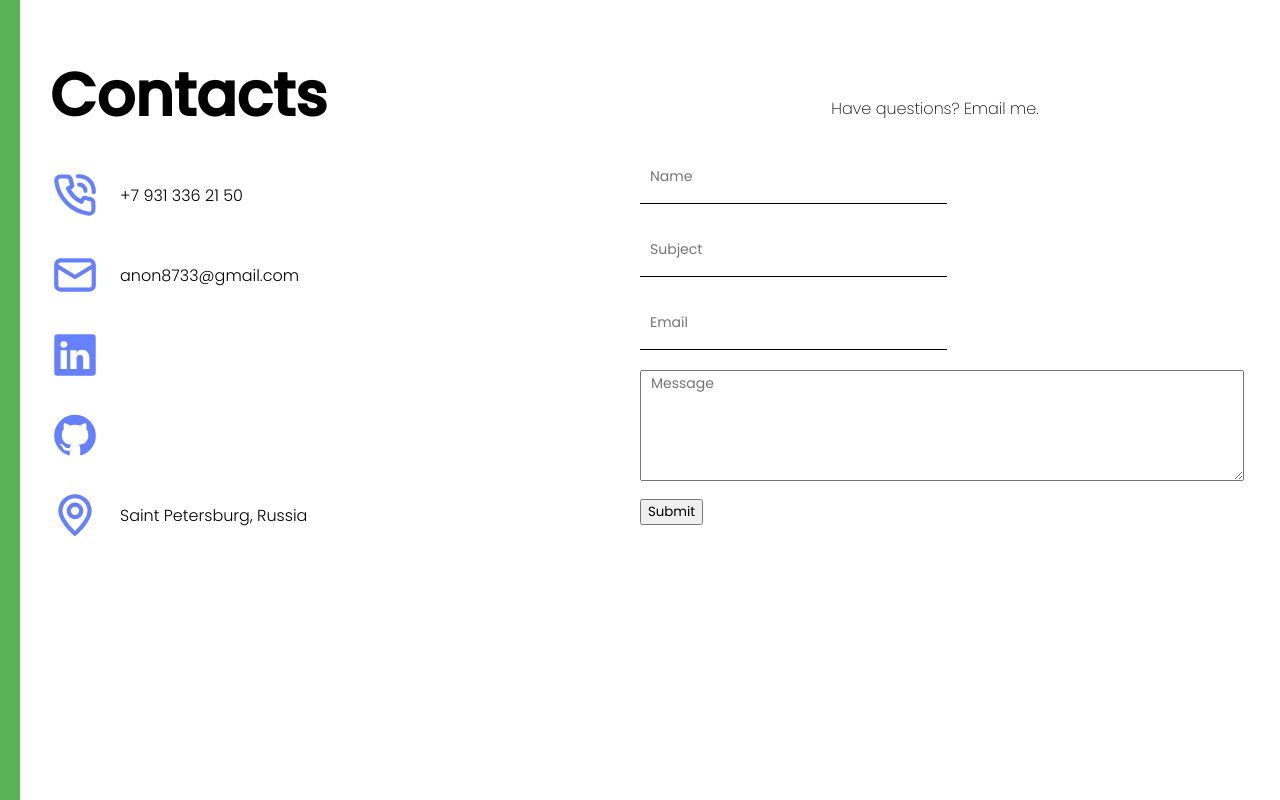
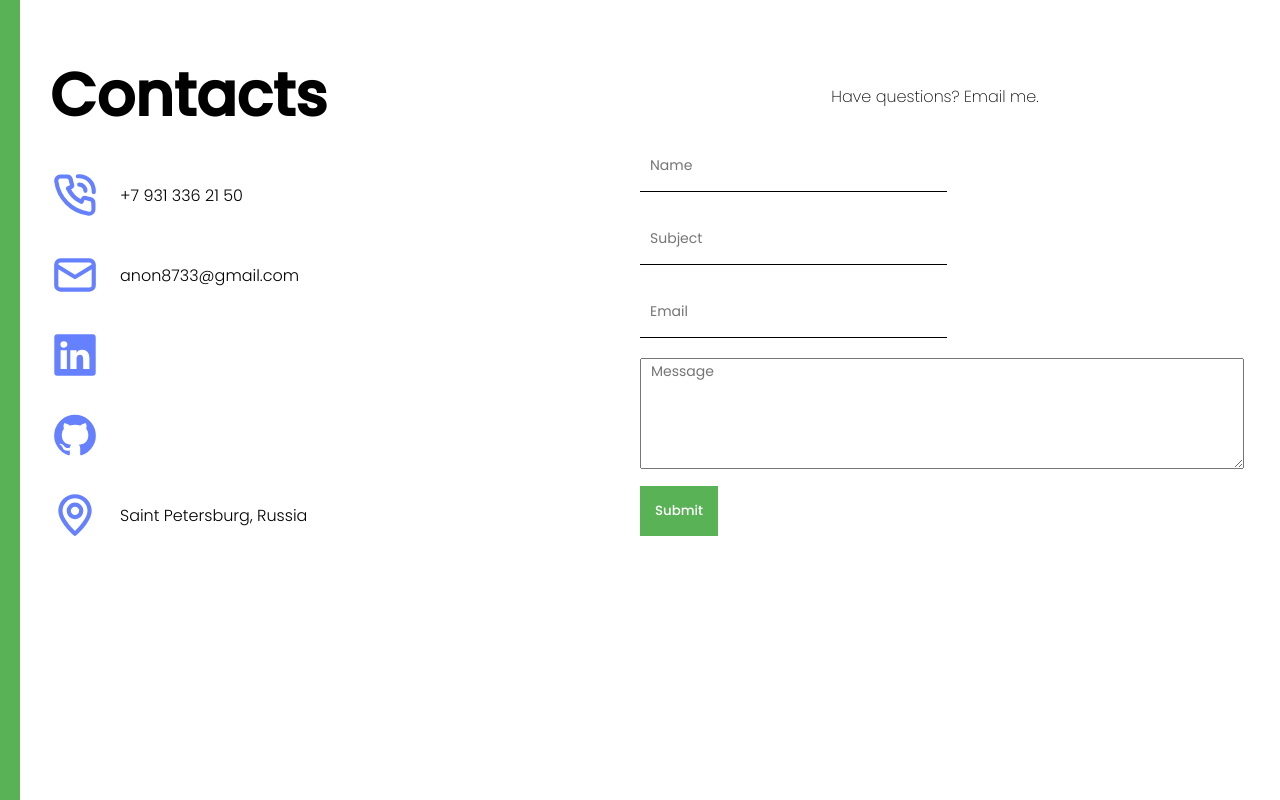
Before and after one commit to Topmewan/profile-site-react, a React (Create React App) app: page / in a window 1280 px wide. Shown: the part 2568-3368 px from the top of the page. Built offline with nearby package versions, Linux system fonts and the light colour scheme.

Commit message:
add email js for sending email

```diff
--- a/package.json
+++ b/package.json
@@ -6,6 +6,7 @@
     "@testing-library/jest-dom": "^5.14.1",
     "@testing-library/react": "^11.2.7",
     "@testing-library/user-event": "^12.8.3",
+    "emailjs-com": "^3.2.0",
     "react": "^17.0.2",
     "react-dom": "^17.0.2",
     "react-scripts": "4.0.3",
--- a/src/components/contact/Contact.css
+++ b/src/components/contact/Contact.css
@@ -70,3 +70,12 @@ textarea {
     font-size: 14px;
     padding-left: 10px;
 }
+
+button {
+    border: none;
+    padding: 15px;
+    background-color: #59b256;
+    color: white;
+    font-weight: 500;
+    cursor: pointer;
+}
--- a/src/components/contact/Contact.js
+++ b/src/components/contact/Contact.js
@@ -4,8 +4,27 @@ import linkedin from '../../img/linkedin.svg';
 import github from '../../img/github.svg';
 import email from '../../img/envelope-alt.svg';
 import location from '../../img/map-marker.svg';
+import {useRef} from "react";
+import emailjs from 'emailjs-com';
 
 const Contact = () => {
+    const formRef = useRef();
+
+    const handleSubmit = (e) => {
+        e.preventDefault();
+
+        emailjs.sendForm(
+            'service_q0hodjj',
+            'template_oyga0rh',
+            formRef.current,
+            'user_q9vQqP9XnTkK0yPD322D1'
+        )
+            .then((result) => {
+                console.log(result.text);
+            }, (error) => {
+                console.log(error.text);
+            });
+    }
     return (
         <div className='c'>
             <div className="c-bg"></div>
@@ -57,20 +76,15 @@ const Contact = () => {
                         <p className="c-desc">
                             Have questions? Email me.
                         </p>
-                        <form action="">
+                        <form ref={formRef} onSubmit={handleSubmit}>
                             <input type="text" placeholder='Name' name='user_name'/>
                             <input type="text" placeholder='Subject' name='user_subject'/>
                             <input type="text" placeholder='Email' name='user_email'/>
                             <textarea rows='5' placeholder='Message' name='message'/>
                             <button>Submit</button>
                         </form>
-
                     </div>
                 </div>
-
-
-
-
         </div>
 
     );
```
Also changed, not shown: 1 other file (tests, documents, lock files or other folders).
